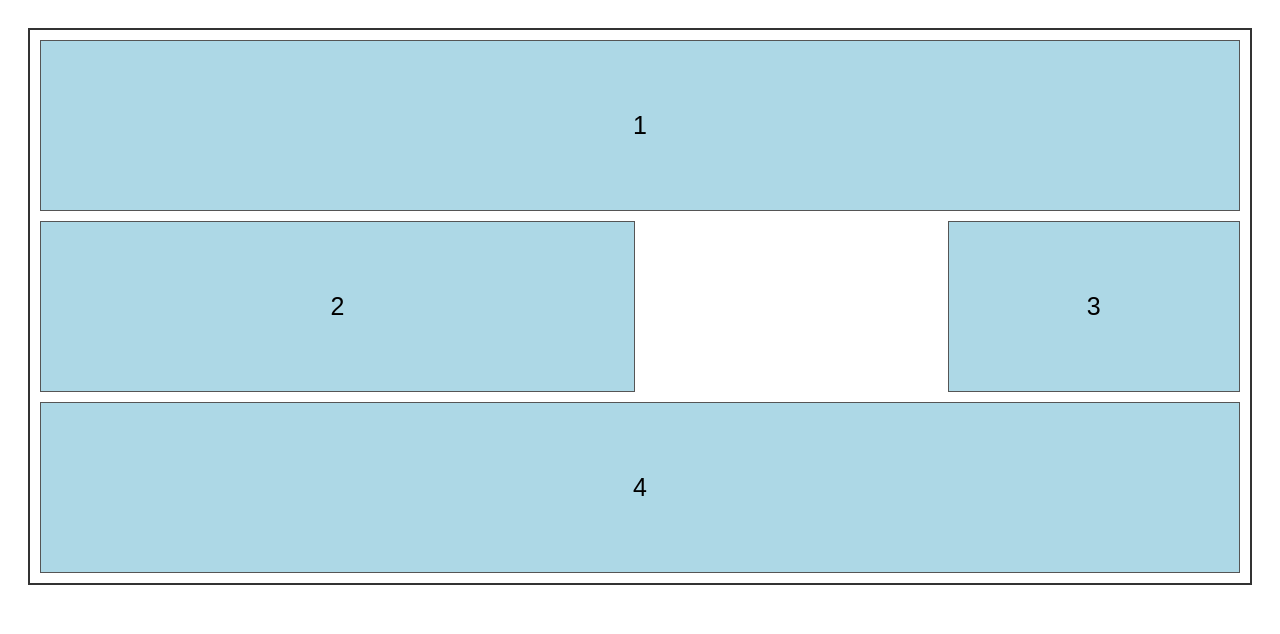
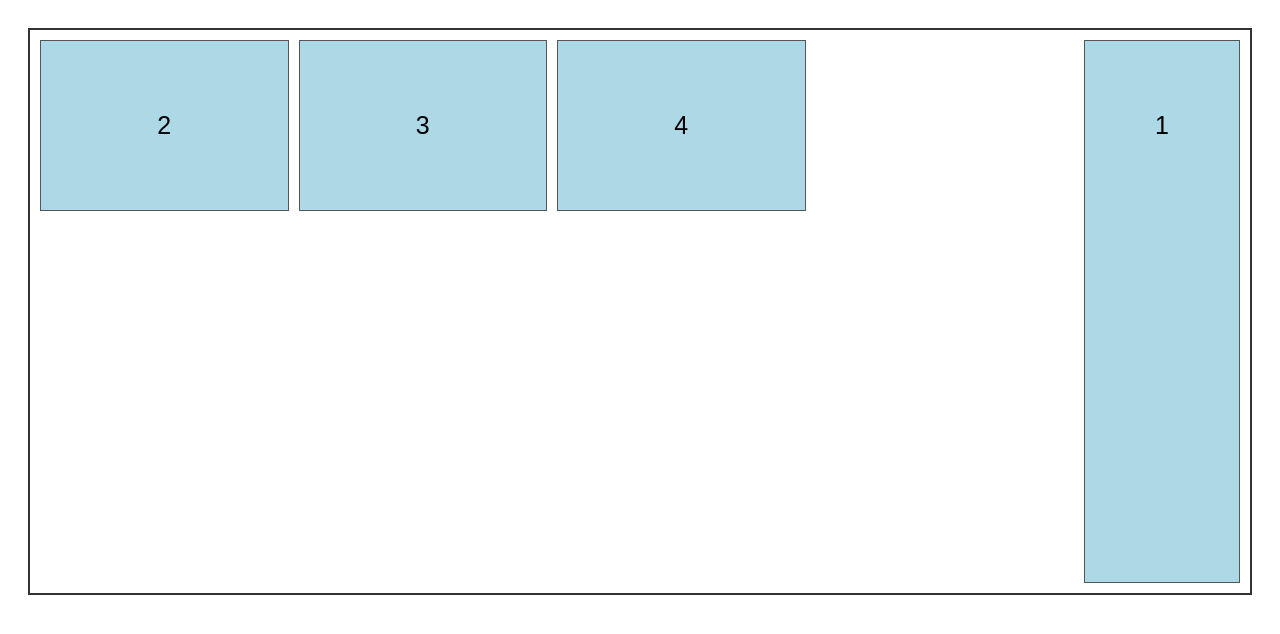
Before and after one commit to FadikarSurangan/HTML-CSS-training-, a plain HTML site: page HTML-CSS/25.html in a window 1280 px wide. Drawn offline with Linux system fonts and the light colour scheme.

Commit message:
feat-updated upto 25th nov

```diff
--- a/HTML-CSS/24.css
+++ b/HTML-CSS/24.css
@@ -43,7 +43,7 @@ ul li a:hover {
     /* width: ; */
 }
 .post2{
-    height: 100%;
+    height: auto;
     width: 100%;
     object-fit: cover;
 }
--- a/HTML-CSS/25.css
+++ b/HTML-CSS/25.css
@@ -13,10 +13,10 @@ body {
 
   grid-template-rows: 1fr 1fr 1fr ;
   grid-template-columns: 1fr 1fr 1fr 1fr;
-  grid-template-areas:
+  /* grid-template-areas:
     "header header header header"
     "main main . sidebar"
-    "footer footer footer footer";
+    "footer footer footer footer"; */
   gap: 10px;
   border: 2px solid #333;
   padding: 10px;
@@ -29,7 +29,10 @@ body {
   font-size: 25px;
   text-align: center;
 }
-.item1 {
+.item1{
+  grid-area: 1 / col4-start / last-line / 6;
+}
+/* .item1 {
   grid-area: header;
 }
 .item2 {
@@ -40,7 +43,7 @@ body {
 }
 .item4 {
   grid-area: footer;
-}
+} */
 
 /* .grid-container {
   display: grid;
```
